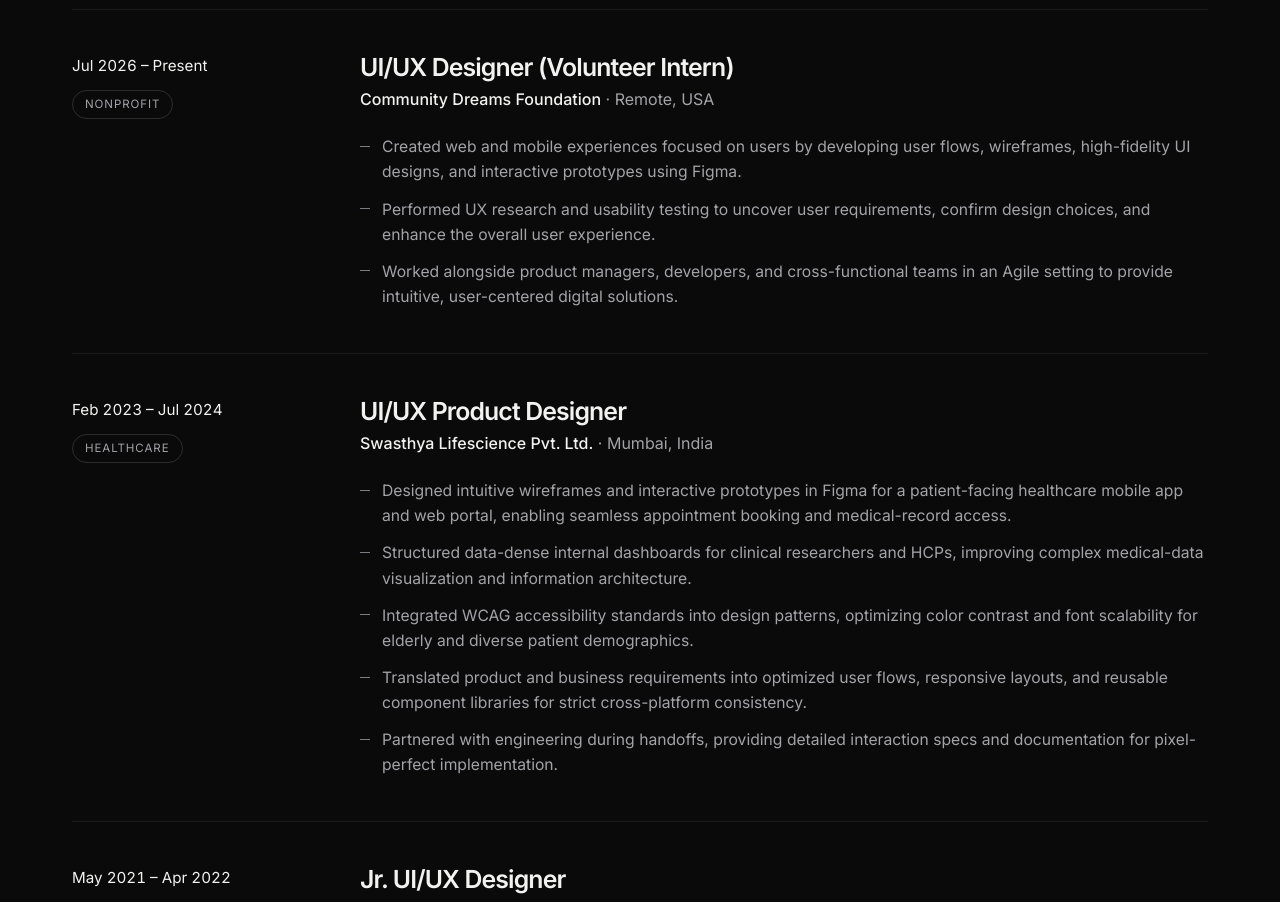
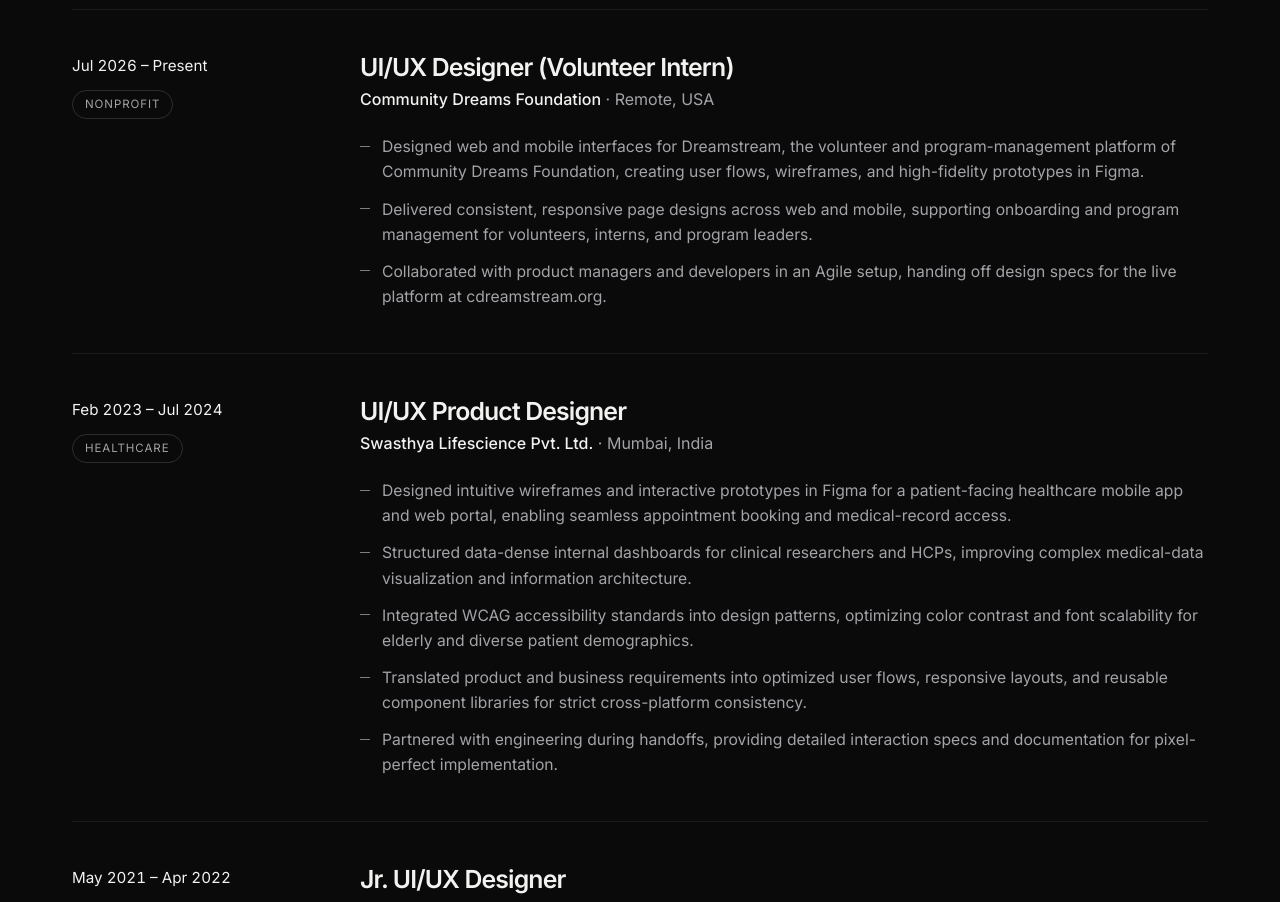
Before and after one commit to hritikgujar10/Portfolio, a React (Vite) app: page / in a window 1280 px wide. Shown: the part 4660-5562 px from the top of the page. Built offline with nearby package versions, Linux system fonts and the light colour scheme.

Commit message:
Update Community Dreams Foundation role details

```diff
--- a/src/data/content.js
+++ b/src/data/content.js
@@ -57,9 +57,9 @@
     period: 'Jul 2026 – Present',
     tag: 'Nonprofit',
     points: [
-      'Created web and mobile experiences focused on users by developing user flows, wireframes, high-fidelity UI designs, and interactive prototypes using Figma.',
-      'Performed UX research and usability testing to uncover user requirements, confirm design choices, and enhance the overall user experience.',
-      'Worked alongside product managers, developers, and cross-functional teams in an Agile setting to provide intuitive, user-centered digital solutions.',
+      'Designed web and mobile interfaces for Dreamstream, the volunteer and program-management platform of Community Dreams Foundation, creating user flows, wireframes, and high-fidelity prototypes in Figma.',
+      'Delivered consistent, responsive page designs across web and mobile, supporting onboarding and program management for volunteers, interns, and program leaders.',
+      'Collaborated with product managers and developers in an Agile setup, handing off design specs for the live platform at cdreamstream.org.',
     ],
   },
   {
```
